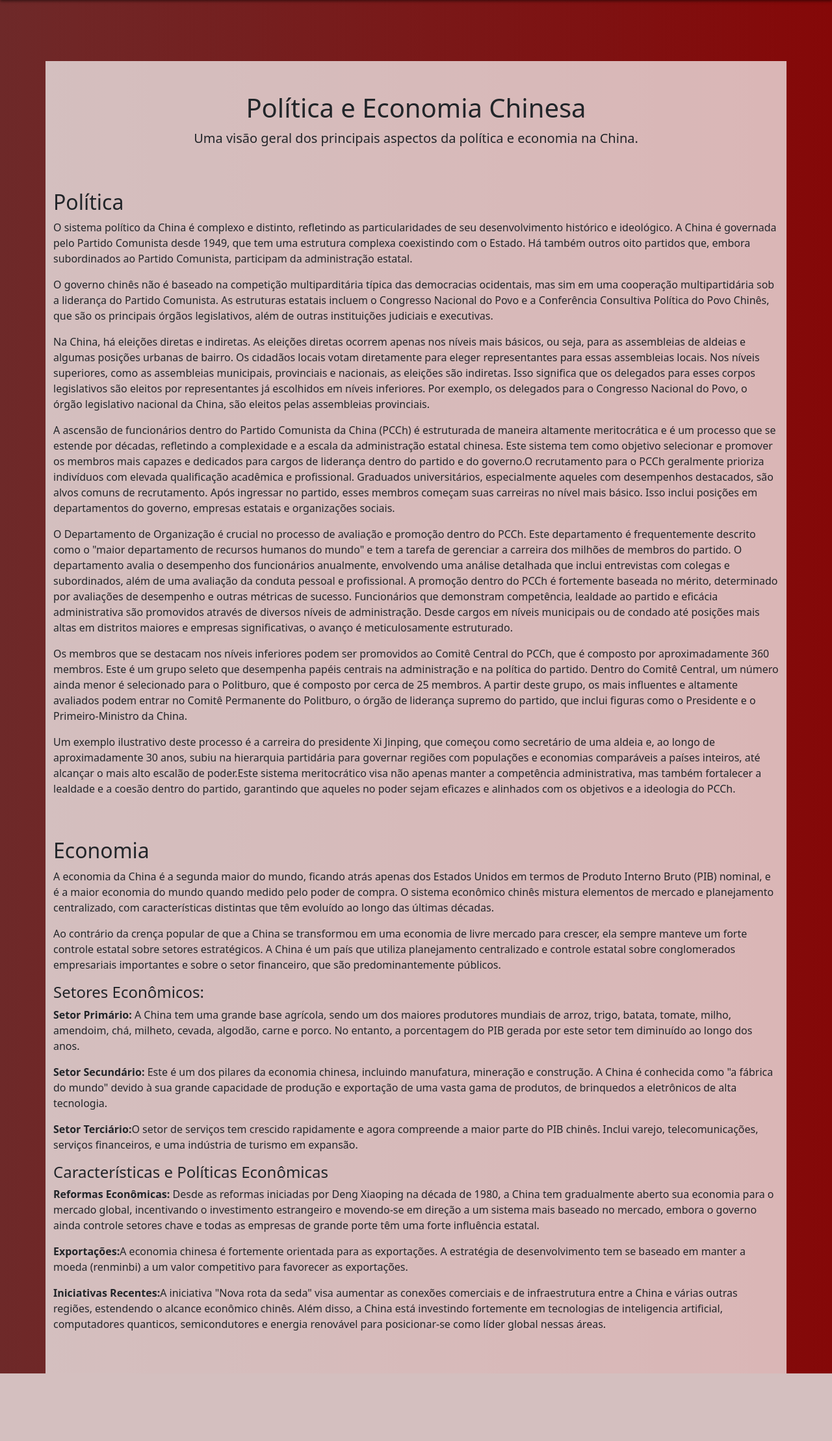
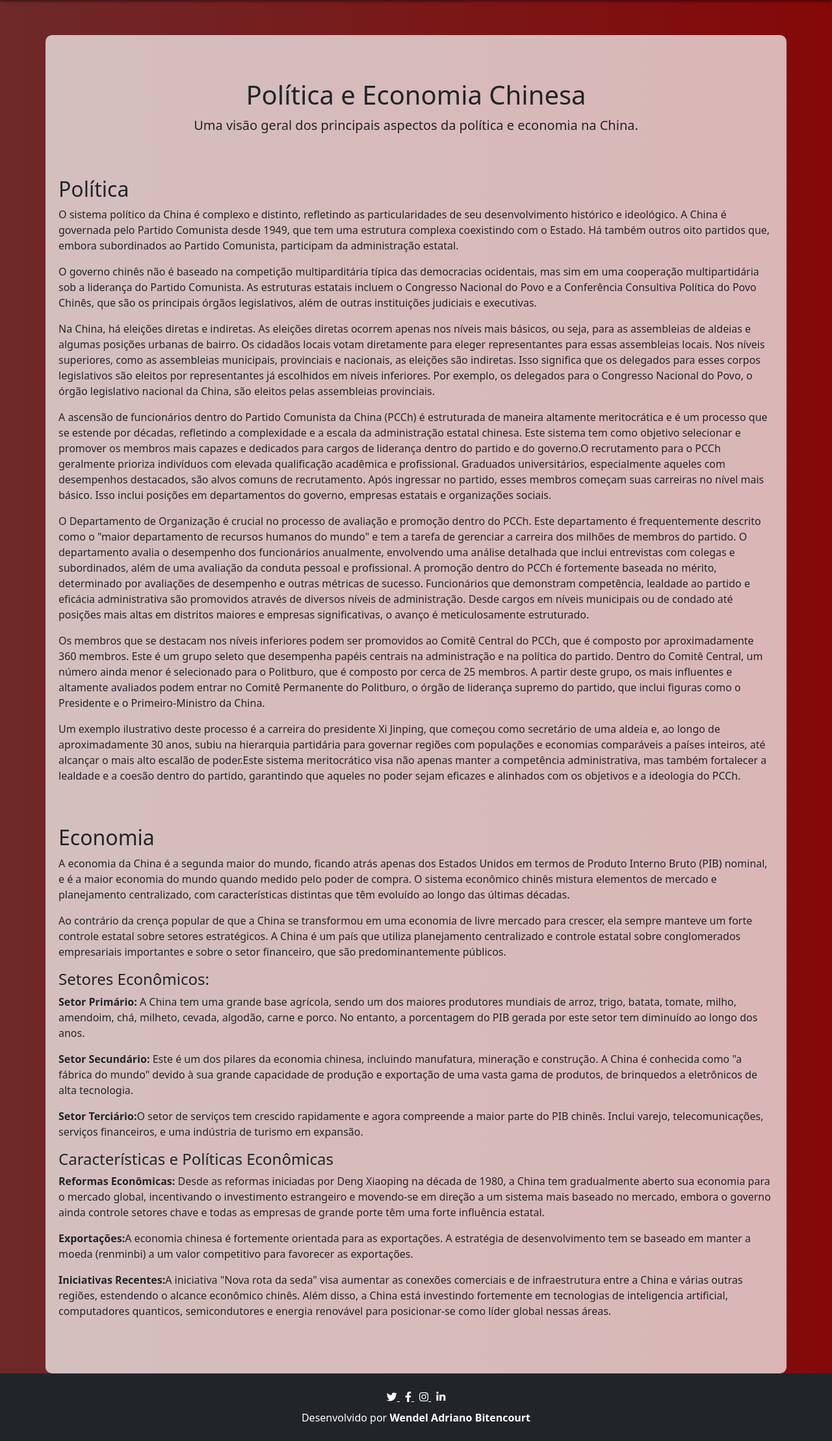
Before and after one commit to WendelBitencourt/Projeto---Volta-ao-Mundo, a PHP site: page /politica-economia.html in a window 1280 px wide. Shown: the part 146-2364 px from the top of the page at 65% size. Before the commit the page ends 2260 px from the top, so only its background shows below. Run offline with PHP 8.4, Linux system fonts and the light colour scheme.

Commit message:
Adicionado o footer na página de política e economia

```diff
--- a/politica-economia.html
+++ b/politica-economia.html
@@ -48,7 +48,7 @@
     </nav>
 
 
-    <div class="container container-fluid d-flex flex-column align-items-center justify-content-center">
+    <div id="fundo2" class="container container-fluid d-flex flex-column align-items-center justify-content-center">
         <header class="py-5">
             <h1 class="text-center">Política e Economia Chinesa</h1>
             <p class="lead text-center">Uma visão geral dos principais aspectos da política e economia na China.</p>
@@ -163,7 +163,36 @@
         </section>
 
 
+
+
+
     </div>
+
+
+    <footer class="bg-dark text-center text-white pt-4 pb-2">
+        <div class="container">
+            <div class="row">
+                <div class="col-12 mb-2">
+                    <a href="https://twitter.com" class="text-white me-2">
+                        <i class="fab fa-twitter"></i>
+                    </a>
+                    <a href="https://facebook.com" class="text-white me-2">
+                        <i class="fab fa-facebook-f"></i>
+                    </a>
+                    <a href="https://instagram.com" class="text-white me-2">
+                        <i class="fab fa-instagram"></i>
+                    </a>
+                    <a href="https://linkedin.com" class="text-white">
+                        <i class="fab fa-linkedin-in"></i>
+                    </a>
+                </div>
+                <div class="col-12">
+                    <p>Desenvolvido por <strong>Wendel Adriano Bitencourt</strong></p>
+                </div>
+            </div>
+        </div>
+    </footer>
+
 
 
 
--- a/styles.css
+++ b/styles.css
@@ -9,7 +9,7 @@ body {
   background-image: linear-gradient(to right, rgb(110, 41, 41), #850808);
 }
 .testadas {
-  padding-top: 30vh;
+  padding-top: 25vh;
 }
 
 @font-face {
@@ -107,6 +107,8 @@ body {
   visibility: hidden;
 }
 
-.container {
+#fundo2 {
   background-color: rgba(255, 255, 255, 0.7);
+  padding: 20px;
+  border-radius: 10px;
 }
```
